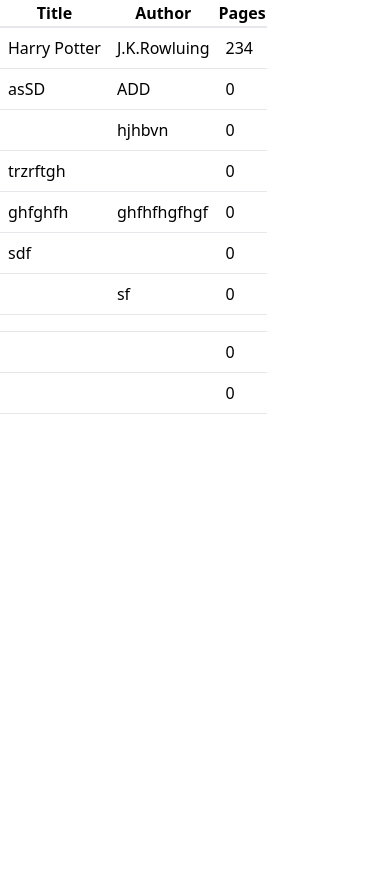
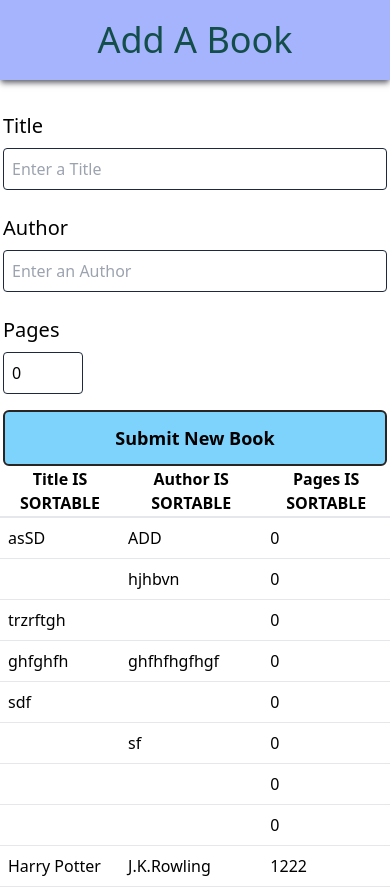
Before and after one commit to AntimonS/books-repository, a React (Create React App) app: page / in a window 390 px wide. Before the commit the page ends 844 px from the top, so only its background shows below. Built offline with nearby package versions, Linux system fonts and the light colour scheme; data requests are answered from the project's data file.

Commit message:
added SortableTable.js

```diff
--- a/db.json
+++ b/db.json
@@ -1,11 +1,5 @@
 {
   "books": [
-    {
-      "title": "Harry Potter",
-      "author": "J.K.Rowluing",
-      "pages": "234",
-      "id": 1
-    },
     {
       "title": "asSD",
       "author": "ADD",
@@ -45,12 +39,6 @@
     {
       "title": "",
       "author": "",
-      "pages": "",
-      "id": 8
-    },
-    {
-      "title": "",
-      "author": "",
       "pages": 0,
       "id": 9
     },
@@ -59,6 +47,12 @@
       "author": "",
       "pages": "0",
       "id": 10
+    },
+    {
+      "title": "Harry Potter",
+      "author": "J.K.Rowling",
+      "pages": "1222",
+      "id": 11
     }
   ]
 }
--- a/src/App.js
+++ b/src/App.js
@@ -2,7 +2,7 @@ import "./index.css";
 //import BookList from "./components/BookList";
 import { useEffect, useContext } from "react";
 import BooksContext from "./context/books";
-//import AddBook from "./components/AddBook";*/
+import AddBook from "./components/AddBook";
 import TablePage from "./pages/TablePage";
 
 export default function App() {
@@ -15,6 +15,7 @@ export default function App() {
 
   return (
     <div>
+      <AddBook />
       <TablePage />
     </div>
   );
--- a/src/components/Input.js
+++ b/src/components/Input.js
@@ -2,7 +2,7 @@ function Input({ label, type = "text", ...props }) {
   let inputCssStyle =
     " border border-solid   border-slate-800 rounded  required p-2 my-2 ";
   if (type === "number") {
-    inputCssStyle += " w-12";
+    inputCssStyle += " w-20";
   } else {
     inputCssStyle += " w-96	";
   }
--- /dev/null
+++ b/src/components/SortableTable.js
@@ -0,0 +1,18 @@
+import Table from "./Table";
+
+function SortableTable(props) {
+  const { config } = props;
+  const updatedConfig = config.map((column) => {
+    if (!column.sortValue) {
+      return column;
+    }
+    return {
+      ...column,
+      header: () => <th>{column.label} IS SORTABLE</th>,
+    };
+  });
+
+  return <Table {...props} config={updatedConfig} />;
+}
+
+export default SortableTable;
--- a/src/components/Table.js
+++ b/src/components/Table.js
@@ -1,12 +1,18 @@
 import { useContext } from "react";
 import BooksContext from "../context/books";
+import { Fragment } from "react";
 
-function Table({ config }) {
+function Table({ config, keyFn }) {
   const { books } = useContext(BooksContext);
 
-  const renderedHeaders = config.map((columnConfig) => (
-    <th key={columnConfig.label}>{columnConfig.label}</th>
-  ));
+  const renderedHeaders = config.map((columnConfig) => {
+    if (columnConfig.header) {
+      return (
+        <Fragment key={columnConfig.label}> {columnConfig.header()}</Fragment>
+      );
+    }
+    return <th key={columnConfig.label}>{columnConfig.label}</th>;
+  });
 
   const renderedBooksInfo = books.map((rowData) => {
     const renderedCells = config.map((column) => (
@@ -15,7 +21,7 @@ function Table({ config }) {
       </td>
     ));
     return (
-      <tr className="border-b" key={rowData.id}>
+      <tr className="border-b" key={keyFn(rowData)}>
         {renderedCells}
       </tr>
     );
--- a/src/pages/TablePage.js
+++ b/src/pages/TablePage.js
@@ -1,15 +1,31 @@
-import Table from "../components/Table";
+import SortableTable from "../components/SortableTable";
 
 function TablePage() {
   const config = [
-    { label: "Title", render: (book) => book.title },
-    { label: "Author", render: (book) => book.author },
-    { label: "Pages", render: (book) => book.pages },
+    {
+      label: "Title",
+      render: (book) => book.title,
+      sortValue: (book) => book.title,
+    },
+    {
+      label: "Author",
+      render: (book) => book.author,
+      sortValue: (book) => book.title,
+    },
+    {
+      label: "Pages",
+      render: (book) => book.pages,
+      sortValue: (book) => book.title,
+    },
   ];
+
+  const keyFn = (book) => {
+    return book.id;
+  };
 
   return (
     <div>
-      <Table config={config} />
+      <SortableTable config={config} keyFn={keyFn} />
     </div>
   );
 }
```
